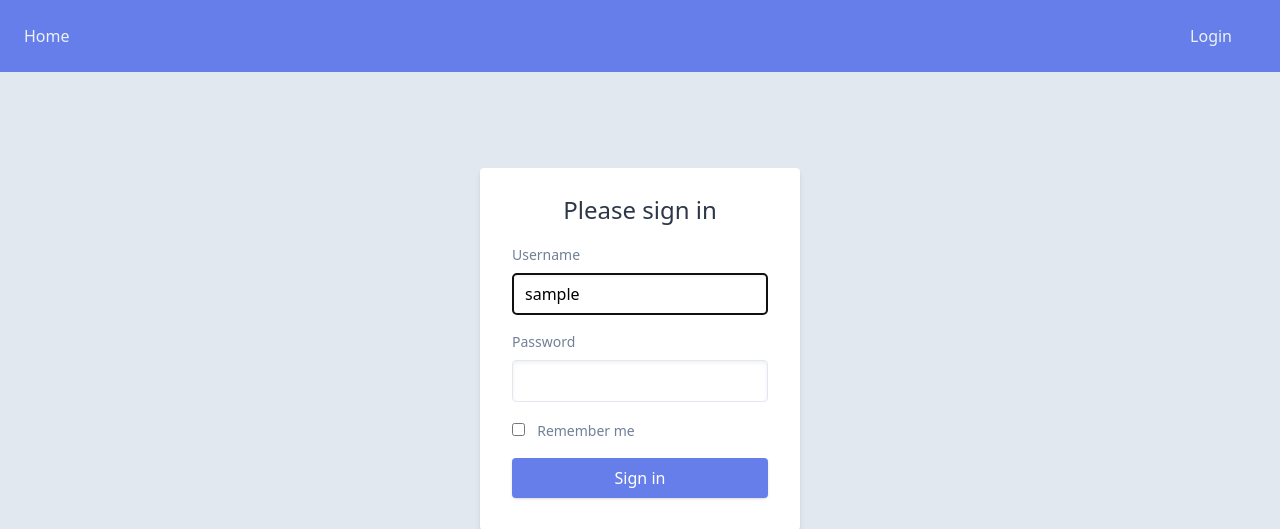
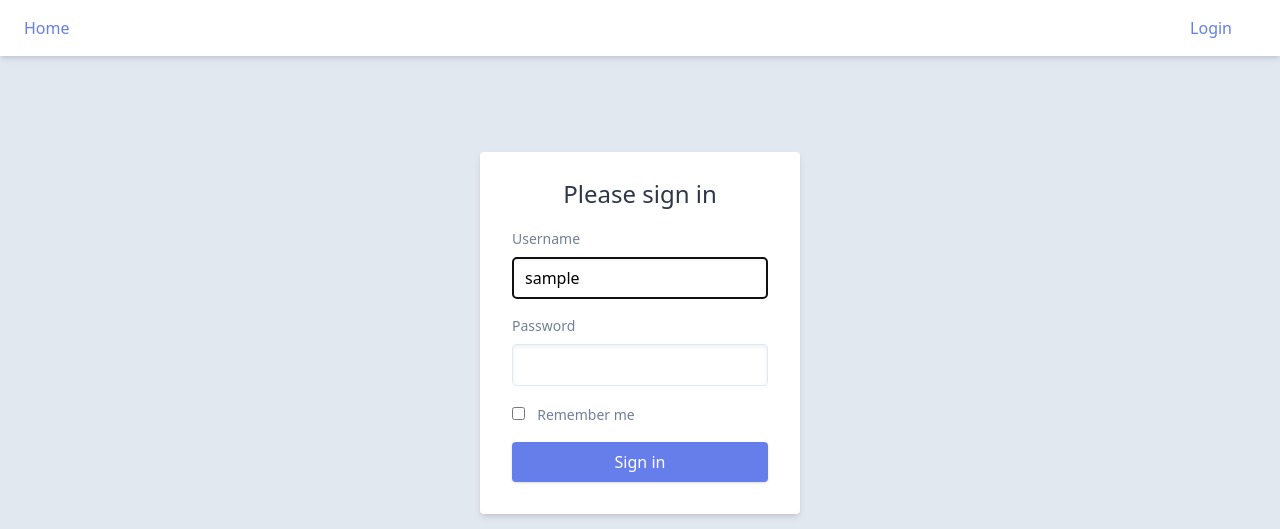
Before and after one commit to kiw808/portfolio, a Symfony app: template templates/security/login.html.twig in a window 1280 px wide. Shown: the top 529 px of the page. Run offline with Twig, Linux system fonts and the light colour scheme; the template is opened without the code that fills it: most values are stand-ins (such as "Sample title", 1, 10 or a date in 2020); style sheets or scripts are compiled from the project's sources; some libraries are stand-ins or nearby versions.

Commit message:
nav style

```diff
--- a/templates/includes/header.html.twig
+++ b/templates/includes/header.html.twig
@@ -1,9 +1,12 @@
 <header>
-    <nav class="flex justify-between bg-indigo-500 p-6">
+    <nav class="flex justify-between bg-white shadow-md p-4">
         <div>
             <ul class="flex">
                 <li>
-                    <a class="text-gray-200 hover:text-white" href="{{ path('home') }}">Home</a>
+                    <a class="text-indigo-500 hover:text-indigo-700 py-4 px-2 border-b-2 border-transparent
+                    hover:border-indigo-700" href="{{ path
+                        ('home')
+                    }}">Home</a>
                 </li>
             </ul>
         </div>
@@ -11,9 +14,11 @@
             <ul class="flex">
                 <li class="mr-6">
                     {% if is_granted('IS_AUTHENTICATED_FULLY') %}
-                        <a class="text-gray-200 hover:text-white" href="{{ path('app_logout') }}">Logout</a>
+                        <a class="text-indigo-500 hover:text-indigo-700 py-4 px-2 border-b-2 border-transparent
+                    hover:border-indigo-700" href="{{ path('app_logout') }}">Logout</a>
                     {% else %}
-                        <a class="text-gray-200 hover:text-white" href="{{ path('app_login') }}">Login</a>
+                        <a class="text-indigo-500 hover:text-indigo-700 py-4 px-2 border-b-2 border-transparent
+                    hover:border-indigo-700" href="{{ path('app_login') }}">Login</a>
                     {% endif %}
                 </li>
             </ul>
```
